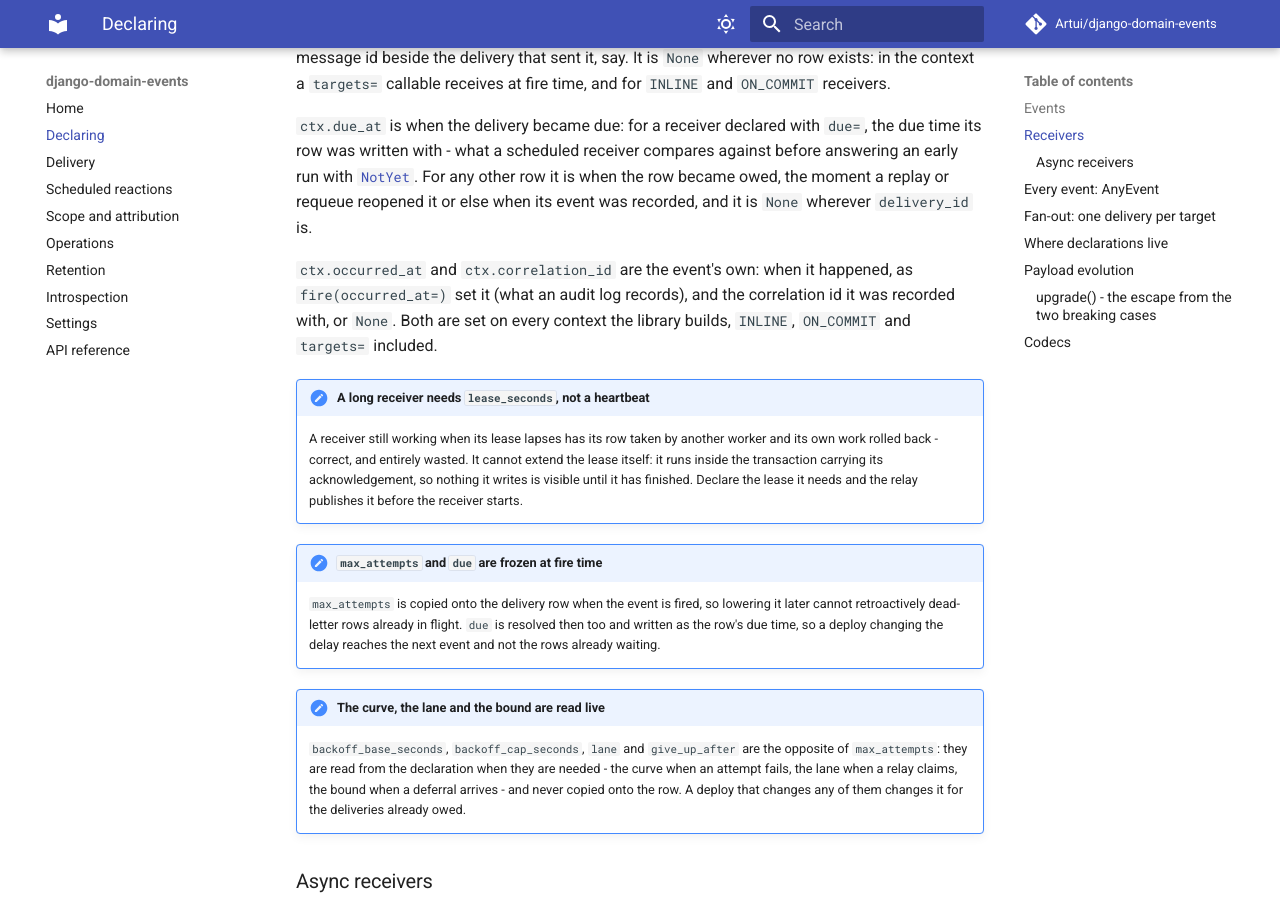
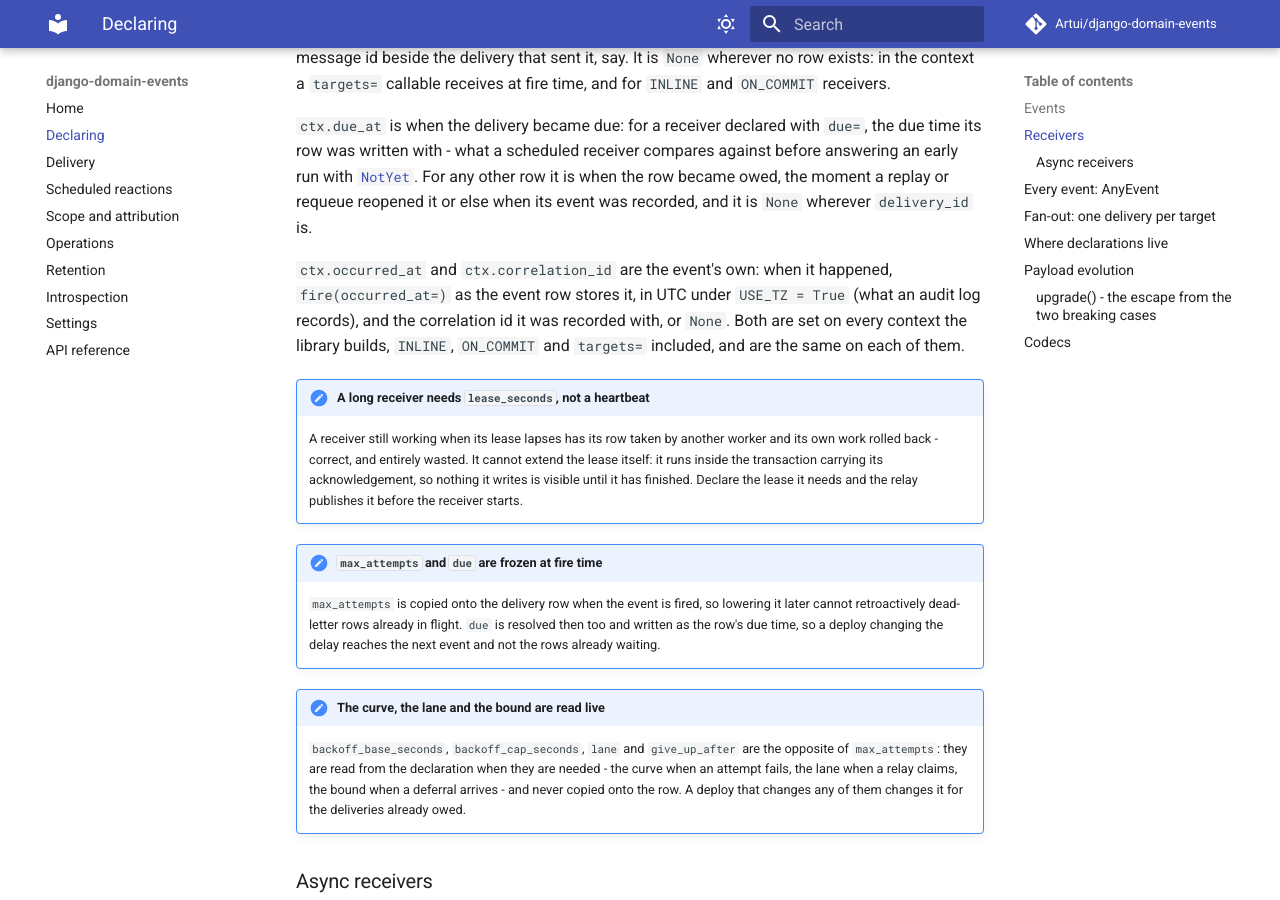
Before and after one commit to Artui/django-domain-events, an MkDocs documentation site: the page built from docs/declaring.md, in a window 1280 px wide and 900 px high, scrolled down 2920 px. Built offline with MkDocs 1.6.1 and Material for MkDocs 9.7.7, drawn with Linux system fonts in a browser that asks for light colours; comment, search, counter and statistics services are not loaded.

Commit message:
Hand an INLINE receiver occurred_at as the row stores it; answer the context-fields review
The inline context read the unsaved attribute, so a non-UTC or naive occurred_at
differed from what the relay reads back. A test pins that a NotYet reschedule
keeps occurred_at and moves due_at. The CHANGELOG no longer says target defaults
to None; DeliveryContext, declaring.md and settings.md name replay and occurred_at.

Co-Authored-By: Claude Opus 5.5 <noreply@anthropic.com>

```diff
--- a/docs/declaring.md
+++ b/docs/declaring.md
@@ -120,9 +120,10 @@ row it is when the row became owed, the moment a replay or requeue reopened it
 or else when its event was recorded, and it is `None` wherever `delivery_id` is.
 
 `ctx.occurred_at` and `ctx.correlation_id` are the event's own: when it happened,
-as `fire(occurred_at=)` set it (what an audit log records), and the correlation id
-it was recorded with, or `None`. Both are set on every context the library
-builds, `INLINE`, `ON_COMMIT` and `targets=` included.
+`fire(occurred_at=)` as the event row stores it, in UTC under `USE_TZ = True`
+(what an audit log records), and the correlation id it was recorded with, or
+`None`. Both are set on every context the library builds, `INLINE`, `ON_COMMIT`
+and `targets=` included, and are the same on each of them.
 
 !!! note "A long receiver needs `lease_seconds`, not a heartbeat"
     A receiver still working when its lease lapses has its row taken by another
```
Also changed, not shown: CHANGELOG.md (+7 -7 lines), docs/settings.md (+3 -3 lines), 5 other files.
